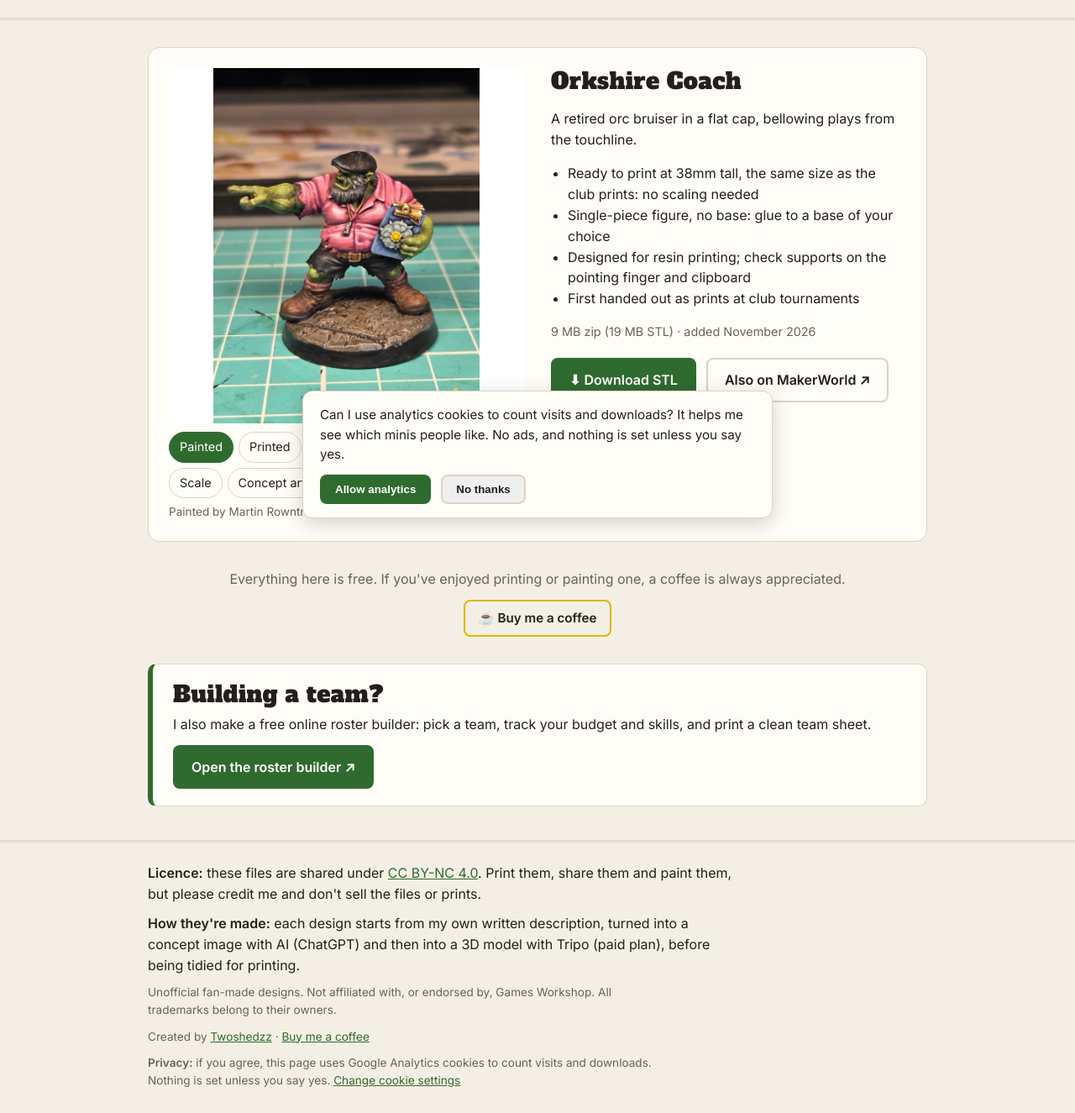
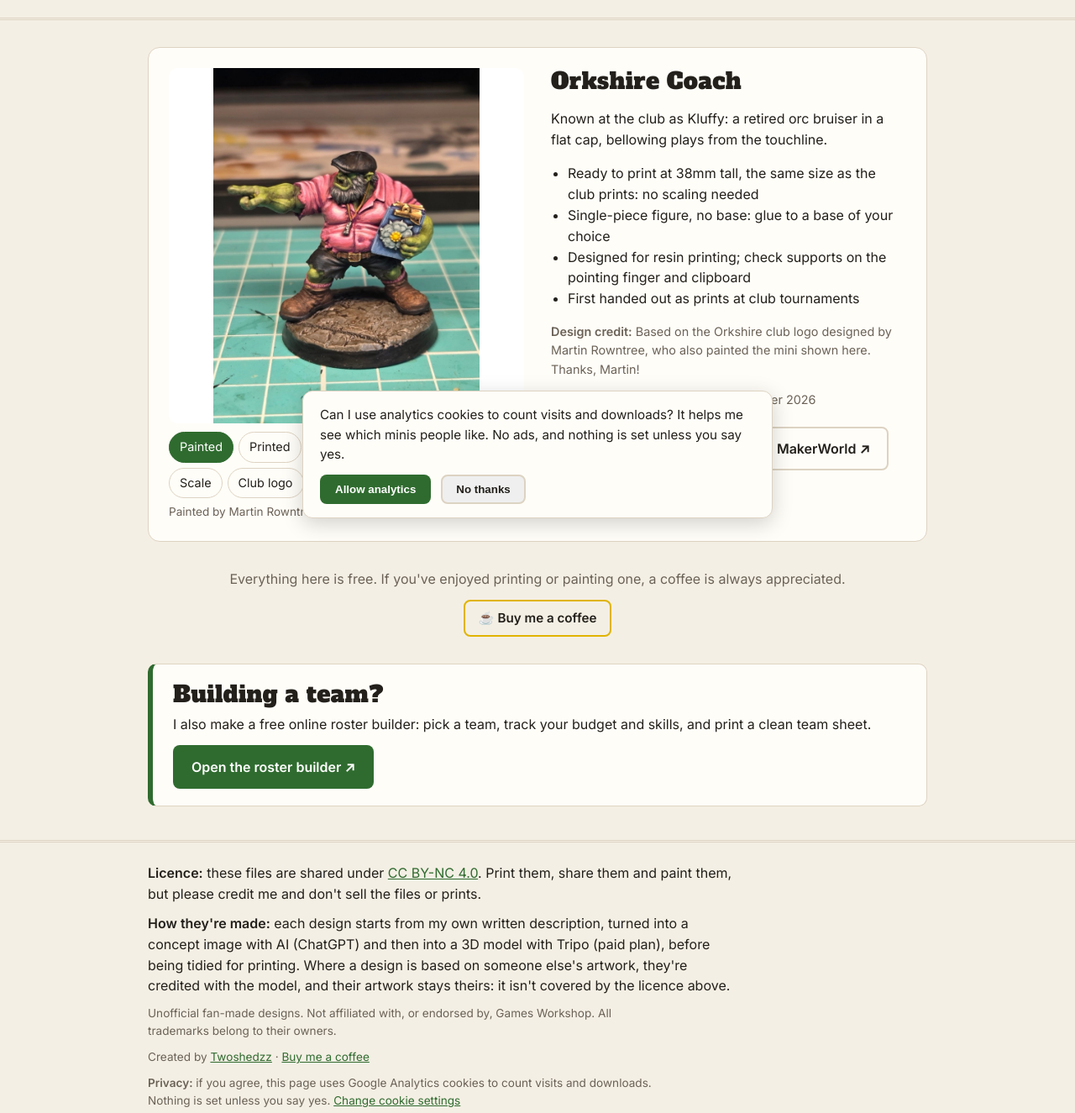
Before and after one commit to Twoshedzz/fantasy-football-minis, a plain HTML site: page index.html in a window 1280 px wide. Shown: the part 167-1492 px from the top of the page at 84% size. Drawn offline with Linux system fonts and the light colour scheme.

Commit message:
Credit Martin Rowntree's club logo and add Kluffy
Adds the Orkshire club logo as a view, credits Martin for the logo the
coach is based on, notes that credited artwork isn't under the CC licence,
and adds the club nickname.

Co-Authored-By: Claude Opus 5.5 <noreply@anthropic.com>

```diff
--- a/index.html
+++ b/index.html
@@ -114,7 +114,8 @@
         Print them, share them and paint them, but please credit me and don't sell the files or prints.</p>
       <p><strong>How they're made:</strong> each design starts from my own written description,
         turned into a concept image with AI (ChatGPT) and then into a 3D model with Tripo (paid plan),
-        before being tidied for printing.</p>
+        before being tidied for printing. Where a design is based on someone else's artwork, they're
+        credited with the model, and their artwork stays theirs: it isn't covered by the licence above.</p>
       <p class="small">Unofficial fan-made designs. Not affiliated with, or endorsed by, Games Workshop.
         All trademarks belong to their owners.</p>
       <p class="small">Created by
@@ -135,7 +136,7 @@
     </div>
   </div>
 
-  <script src="models.js?v=2"></script>
+  <script src="models.js?v=3"></script>
   <script>
     const esc = s => String(s).replace(/[&<>"']/g, c =>
       ({ "&": "&amp;", "<": "&lt;", ">": "&gt;", '"': "&quot;", "'": "&#39;" }[c]));
@@ -160,6 +161,7 @@
           <h2>${esc(m.name)}</h2>
           <p>${esc(m.tagline)}</p>
           <ul>${m.notes.map(n => `<li>${esc(n)}</li>`).join("")}</ul>
+          ${m.credit ? `<p class="meta"><strong>Design credit:</strong> ${esc(m.credit)}</p>` : ""}
           <p class="meta">${esc(m.fileSize)} · added ${esc(m.added)}</p>
           <div class="actions">
             <a class="btn btn-primary" href="${esc(m.file)}" download>⬇ Download STL</a>
--- a/models.js
+++ b/models.js
@@ -17,7 +17,7 @@ const MODELS = [
   {
     id: "orkshire-coach",
     name: "Orkshire Coach",
-    tagline: "A retired orc bruiser in a flat cap, bellowing plays from the touchline.",
+    tagline: "Known at the club as Kluffy: a retired orc bruiser in a flat cap, bellowing plays from the touchline.",
     // Pictures shown in the switcher, first one shows by default.
     // type is "image" or "video". Leave any out that you don't have.
     views: [
@@ -64,6 +64,13 @@ const MODELS = [
         caption: "Unpainted resin print, next to a £1 coin for scale",
       },
       {
+        label: "Club logo",
+        type: "image",
+        src: "images/orkshire-logo.png",
+        alt: "Black and white Orkshire club logo: a bearded orc in a flat cap in front of a Yorkshire rose, above a banner reading ORKSHIRE",
+        caption: "The Orkshire club logo by Martin Rowntree, which the coach is based on. Logo © Martin Rowntree, used with permission",
+      },
+      {
         label: "Concept art",
         type: "image",
         src: "images/orkshire-coach.jpg",
@@ -85,6 +92,8 @@ const MODELS = [
     ],
     fileSize: "9 MB zip (19 MB STL)",
     added: "November 2026",
+    // Shown as a "Design credit" line under the notes.
+    credit: "Based on the Orkshire club logo designed by Martin Rowntree, who also painted the mini shown here. Thanks, Martin!",
     notes: [
       "Ready to print at 38mm tall, the same size as the club prints: no scaling needed",
       "Single-piece figure, no base: glue to a base of your choice",
```
Also changed, not shown: images/orkshire-logo.png (added), 1 other file.
